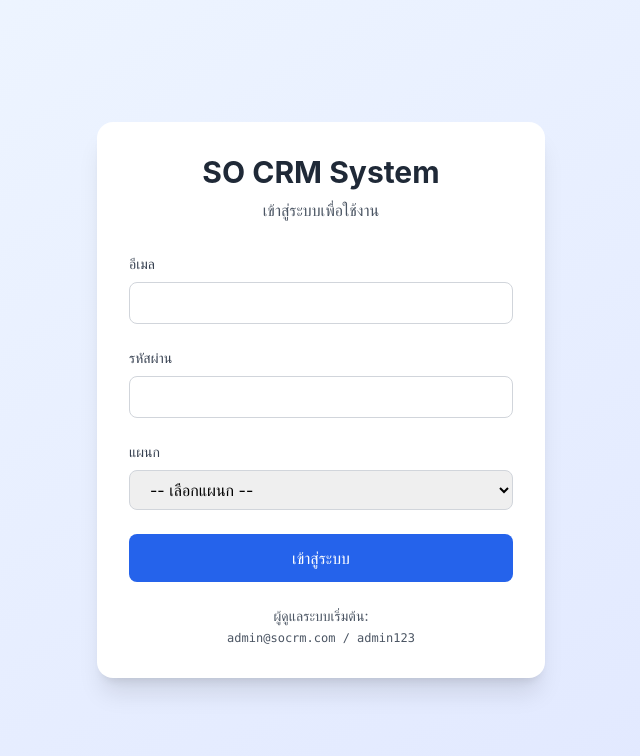
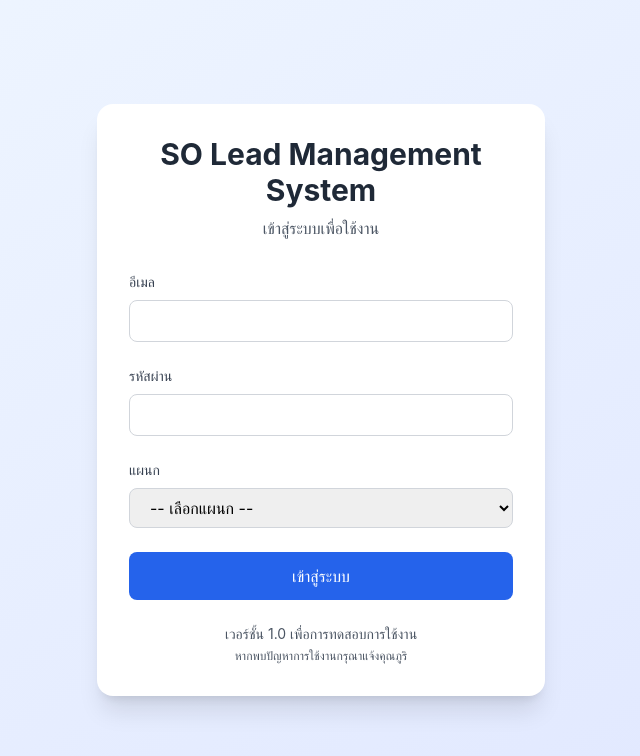
Before and after one commit to puri-b/socrm-system, a Next.js app: page /login in a window 1280 px wide. Shown: the top 756 px of the page, without its empty margins (319-959 px from the left). Built offline with nearby package versions, Linux system fonts and the light colour scheme.

Commit message:
change : login/page.tsx h1

```diff
--- a/app/login/page.tsx
+++ b/app/login/page.tsx
@@ -46,7 +46,7 @@ export default function LoginPage() {
     <div className="min-h-screen bg-gradient-to-br from-blue-50 to-indigo-100 flex items-center justify-center p-4">
       <div className="bg-white rounded-2xl shadow-xl p-8 w-full max-w-md">
         <div className="text-center mb-8">
-          <h1 className="text-3xl font-bold text-gray-800 mb-2">SO CRM System</h1>
+          <h1 className="text-3xl font-bold text-gray-800 mb-2">SO Lead Management System</h1>
           <p className="text-gray-600">เข้าสู่ระบบเพื่อใช้งาน</p>
         </div>
 
@@ -112,8 +112,8 @@ export default function LoginPage() {
         </form>
 
         <div className="mt-6 text-center text-sm text-gray-600">
-          <p>ผู้ดูแลระบบเริ่มต้น:</p>
-          <p className="font-mono text-xs mt-1">admin@socrm.com / admin123</p>
+          <p>เวอร์ชั้น 1.0 เพื่อการทดสอบการใช้งาน</p>
+          <p className="font-mono text-xs mt-1">หากพบปัญหาการใช้งานกรุณาแจ้งคุณภูริ</p>
         </div>
       </div>
     </div>
```
